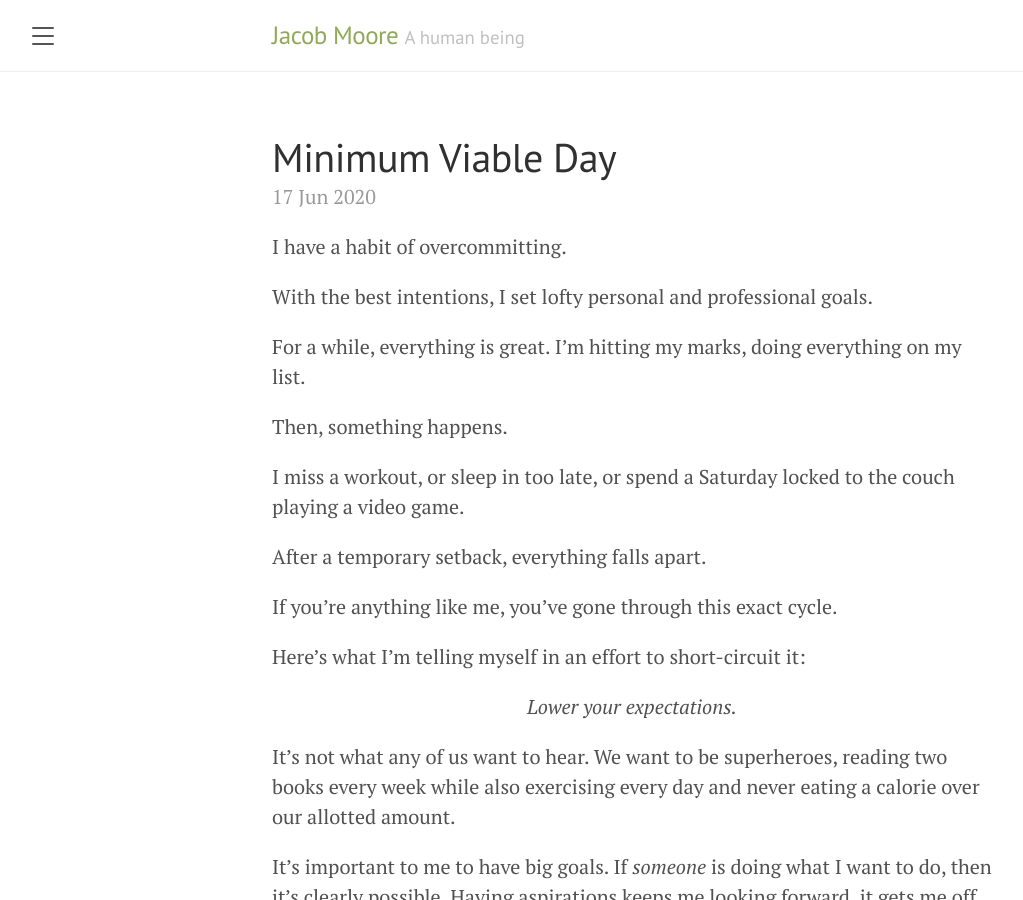
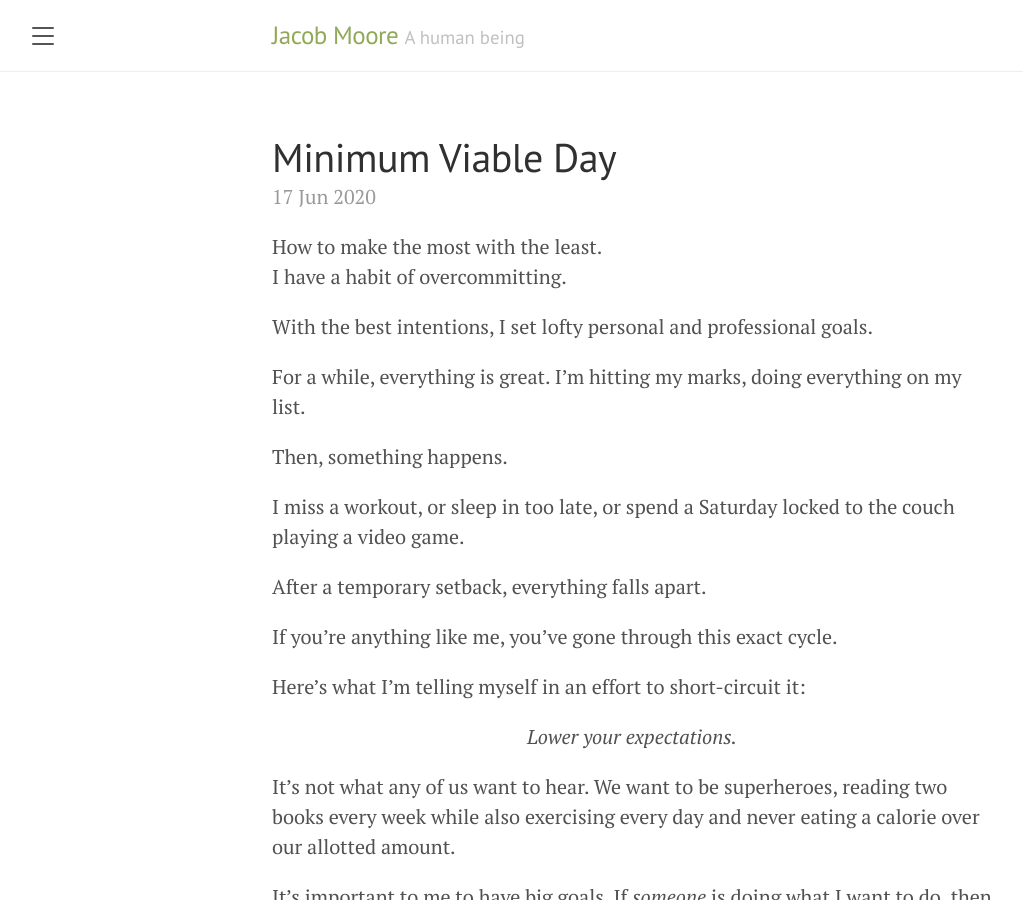
Before and after one commit to jmmoore/jmmoore.github.io, a Jekyll site: the page built from _posts/2020-06-17-Minimum-Viable-Day.md, in a window 1280 px wide and 900 px high. Shown: the whole window, without its empty margins (8-1031 px from the left). Built offline with Jekyll 4.4.1, drawn with Linux system fonts in a browser that asks for light colours.

Commit message:
MVD updates, testing description tag

```diff
--- a/_posts/2020-06-17-Minimum-Viable-Day.md
+++ b/_posts/2020-06-17-Minimum-Viable-Day.md
@@ -3,6 +3,7 @@ layout: "post"
 title: Minimum Viable Day
 description: How to make the minimum happen
 ---
+<description>How to make the most with the least.</description>
 
 I have a habit of overcommitting.
 
```
